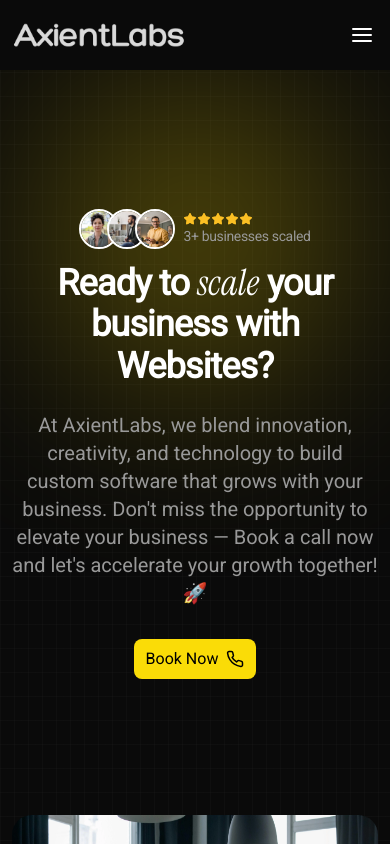
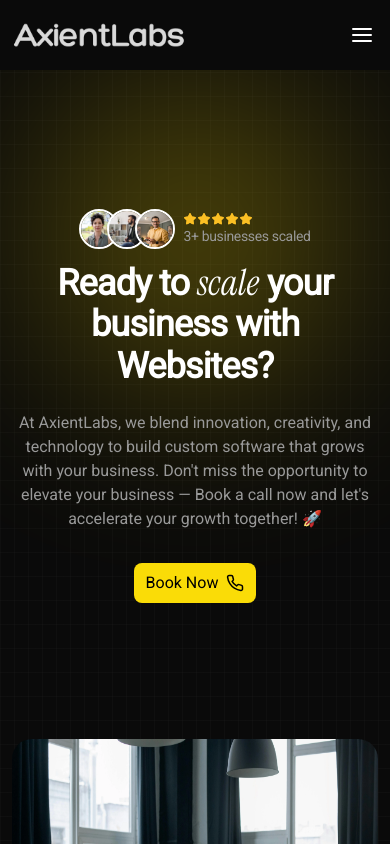
Before and after one commit to asloobahmd/my-startup, a React (Vite) app: page / in a window 390 px wide. Shown: the top 844 px of the page. Built offline with nearby package versions, Linux system fonts and the light colour scheme; the HTML template or start-up script is replaced by a standard one.

Commit message:
updated ui

```diff
--- a/src/sections/Contact.jsx
+++ b/src/sections/Contact.jsx
@@ -34,7 +34,7 @@
                 new heights?{" "}
               </span>
             </h1>
-            <p className=" tracking-tight text-center md:text-xl max-w-[600px] mt-7 mx-auto">
+            <p className="md:text-xl tracking-tight text-center max-w-[600px] mt-7 mx-auto">
               Ready to bring your vision to life? Get in touch with us to
               discuss your project. 👇
             </p>
--- a/src/sections/Hero.jsx
+++ b/src/sections/Hero.jsx
@@ -30,7 +30,7 @@
             </span>{" "}
             your business with Websites?
           </h1>
-          <p className="text-xl text-center text-graytext">
+          <p className="md:text-xl text-center text-graytext">
             At AxientLabs, we blend innovation, creativity, and technology to
             build custom software that grows with your business. Don't miss the
             opportunity to elevate your business — Book a call now and let's
```
